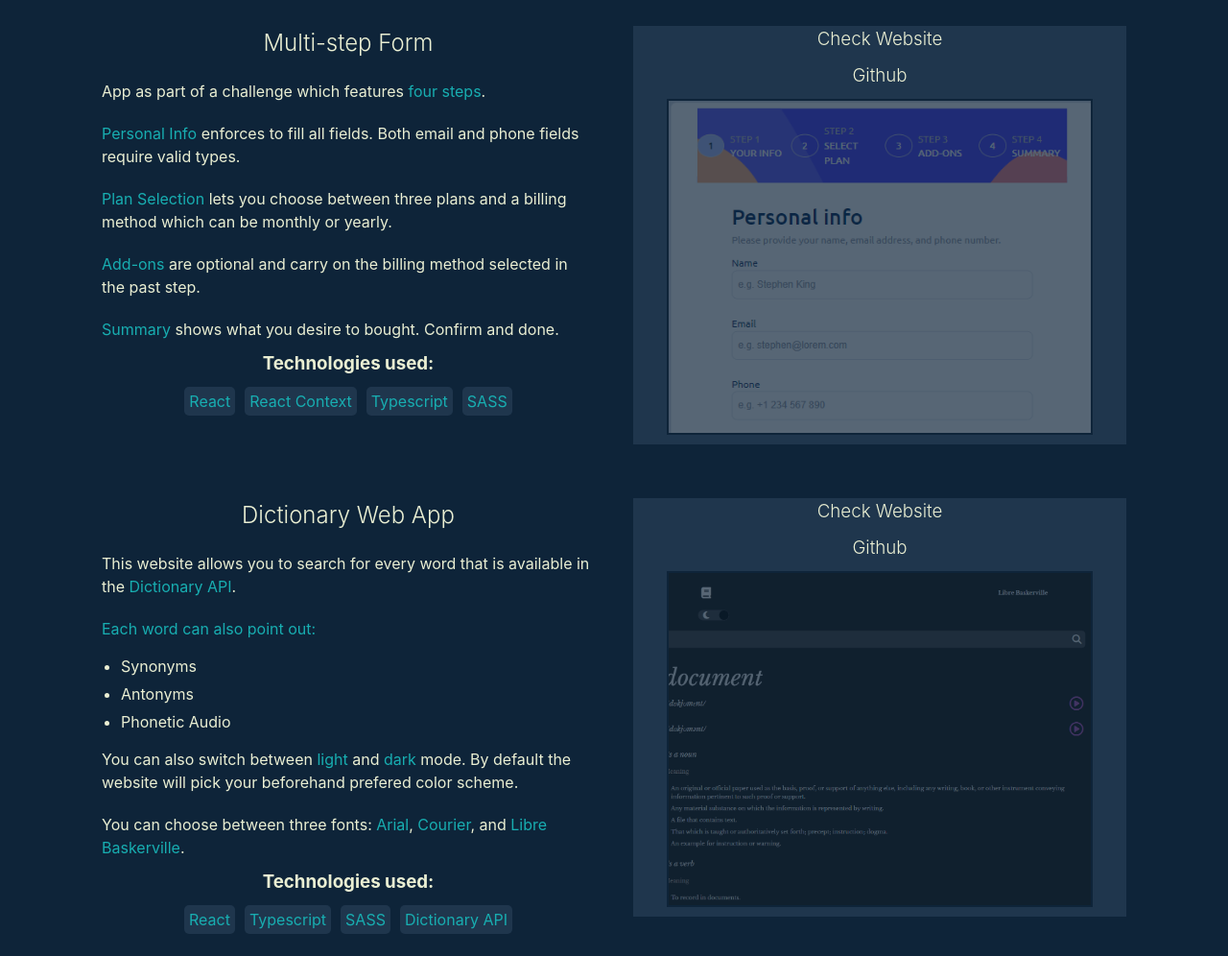
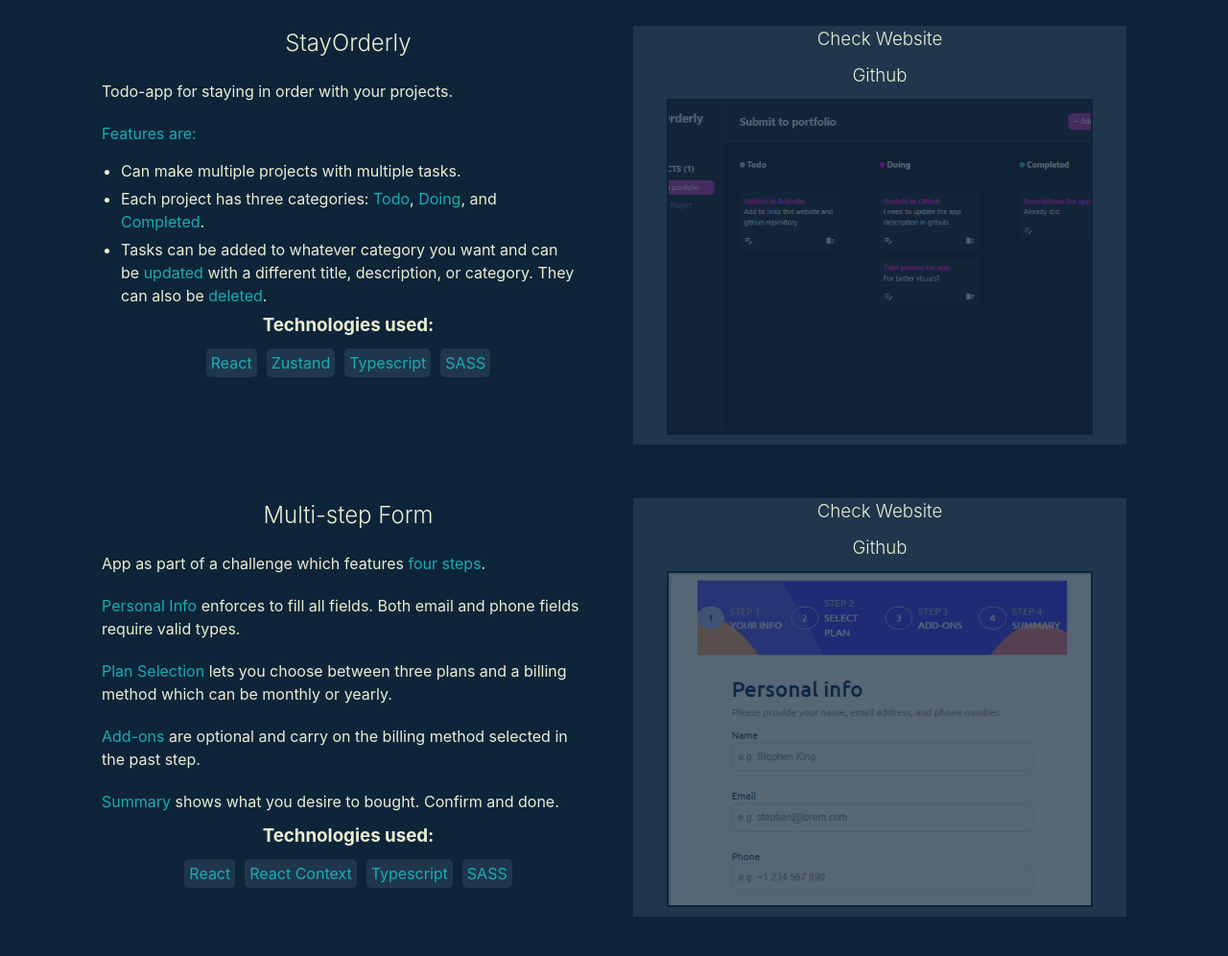
Before and after one commit to Rodrj1/portfolio, a website built with Vite: page index.html in a window 1280 px wide. Shown: the part 1165-2161 px from the top of the page at 96% size. Built offline with nearby package versions, Linux system fonts and the light colour scheme.

Commit message:
Added StayOrderly project to portfolio. Prevent page from loading if styles aren't loaded

```diff
--- a/index.html
+++ b/index.html
@@ -6,7 +6,7 @@
     <meta name="viewport" content="width=device-width, initial-scale=1.0" />
     <title>Rodrigo Cisterna-Cruz</title>
   </head>
-  <body>
+  <body style="display:none" onload="document.body.removeAttribute('style');">
     <div id="app">
       <header>
         <ul>
@@ -122,7 +122,7 @@
           <article class="item">
             <div class="projectImage">
               <a href="https://reactanilthyn.netlify.app/" target="_blank"
-                ><h3>Check Website</h3></a
+                ><h3>Play it yourself</h3></a
               >
               <a href="https://github.com/Rodrj1/minigame" target="_blank"
                 ><h3>Github</h3></a
@@ -138,6 +138,55 @@
         </section>
 
         <section class="project" id="3">
+          <article class="item">
+            <h2>StayOrderly</h2>
+
+            <p>Todo-app for staying in order with your projects.</p>
+
+            <span>Features are:</span>
+
+            <ul>
+              <li>Can make multiple projects with multiple tasks.</li>
+              <li>
+                Each project has three categories: <span>Todo</span>,
+                <span>Doing</span>, and <span>Completed</span>.
+              </li>
+              <li>
+                Tasks can be added to whatever category you want and can be
+                <span>updated</span> with a different title, description, or
+                category. They can also be <span>deleted</span>.
+              </li>
+            </ul>
+
+            <h3>Technologies used:</h3>
+
+            <div class="projectTechs">
+              <span class="tech">React</span>
+              <span class="tech">Zustand</span>
+              <span class="tech">Typescript</span>
+              <span class="tech">SASS</span>
+            </div>
+          </article>
+
+          <article class="item">
+            <div class="projectImage">
+              <a href="https://stayorderly.netlify.app/" target="_blank"
+                ><h3>Check Website</h3></a
+              >
+              <a href="https://github.com/Rodrj1/stayorderly" target="_blank"
+                ><h3>Github</h3></a
+              >
+              <div class="imageContainer">
+                <img
+                  src="src/assets/stayorderly.png"
+                  alt="StayOrderly. This image contains a placeholder image of the app."
+                />
+              </div>
+            </div>
+          </article>
+        </section>
+
+        <section class="project" id="4">
           <article class="item">
             <h2>Multi-step Form</h2>
 
@@ -197,7 +246,7 @@
           </article>
         </section>
 
-        <section class="project" id="4">
+        <section class="project" id="5">
           <article class="item">
             <h2>Dictionary Web App</h2>
 
@@ -254,7 +303,7 @@
           </article>
         </section>
 
-        <section class="project" id="5">
+        <section class="project" id="6">
           <article class="item">
             <h2>City of Hithair</h2>
 
@@ -304,7 +353,7 @@
           </article>
         </section>
 
-        <section class="project" id="6">
+        <section class="project" id="7">
           <article class="item">
             <h2>MDQMockery</h2>
 
@@ -338,7 +387,7 @@
           <article class="item">
             <div class="projectImage">
               <a href="https://mdqmockery.netlify.app/" target="_blank"
-                ><h3>Check Website</h3></a
+                ><h3>Play it yourself</h3></a
               >
               <a
                 href="https://github.com/Rodrj1/E-Commerce-NoteMaker-WorkoutMaker"
@@ -355,7 +404,7 @@
           </article>
         </section>
 
-        <section class="project" id="7">
+        <section class="project" id="8">
           <article class="item">
             <h2>Fitness Essence</h2>
 
@@ -392,12 +441,13 @@
               >
               <a href="https://github.com/Rodrj1/fitnessessence" target="_blank"
                 ><h3>Github</h3></a
-              ><div class="imageContainer">
-              <img
-                src="src/assets/fitnessessence.png"
-                alt="Fitness Essence App."
-              />
-            </div>
+              >
+              <div class="imageContainer">
+                <img
+                  src="src/assets/fitnessessence.png"
+                  alt="Fitness Essence App."
+                />
+              </div>
             </div>
           </article>
         </section>
--- a/src/style.scss
+++ b/src/style.scss
@@ -24,6 +24,7 @@
 }
 
 body {
+  display: block !important;
   margin: 0;
   min-width: 280px;
   min-height: 100vh;
```
Also changed, not shown: src/assets/stayorderly.png (added).
